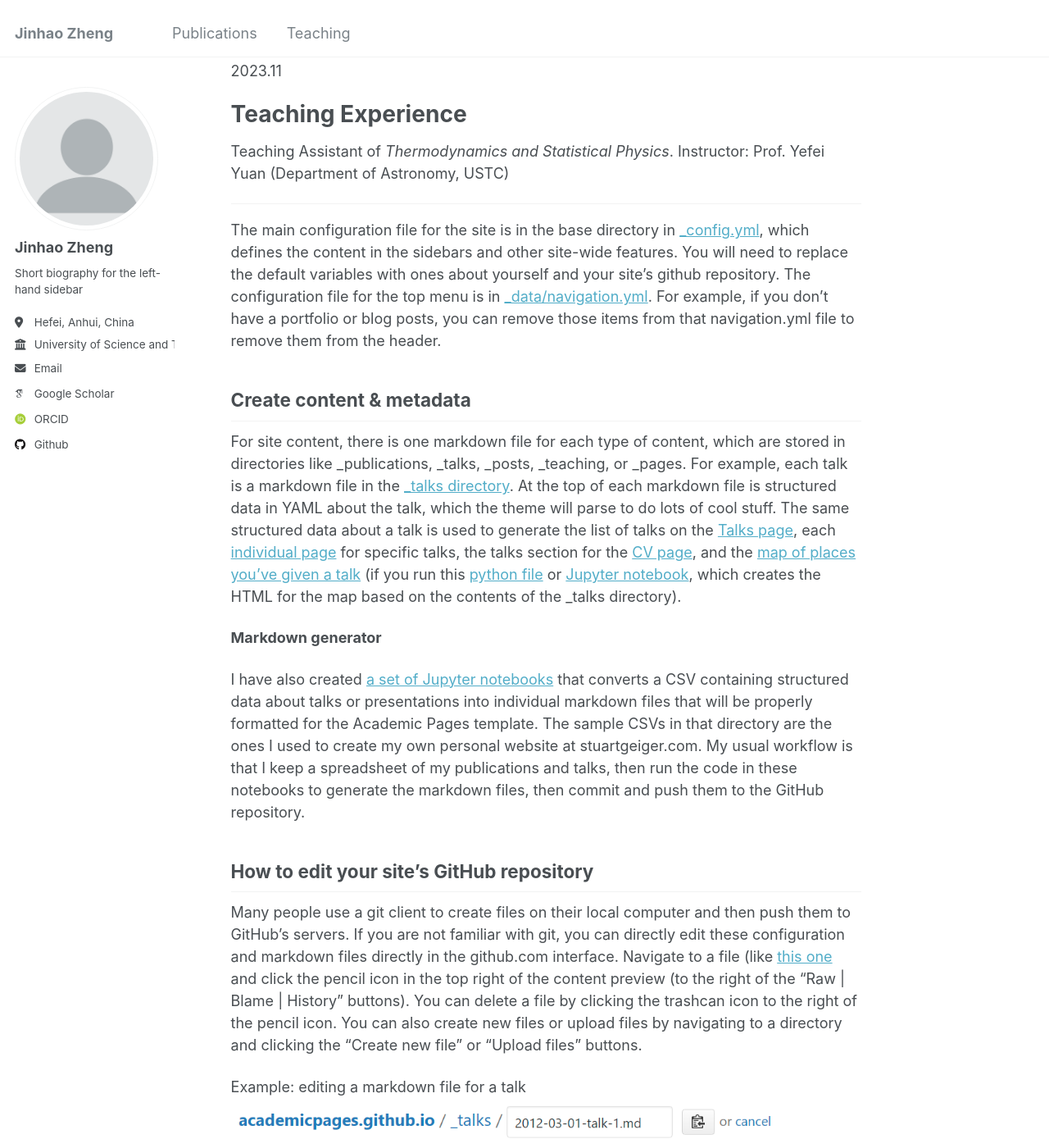
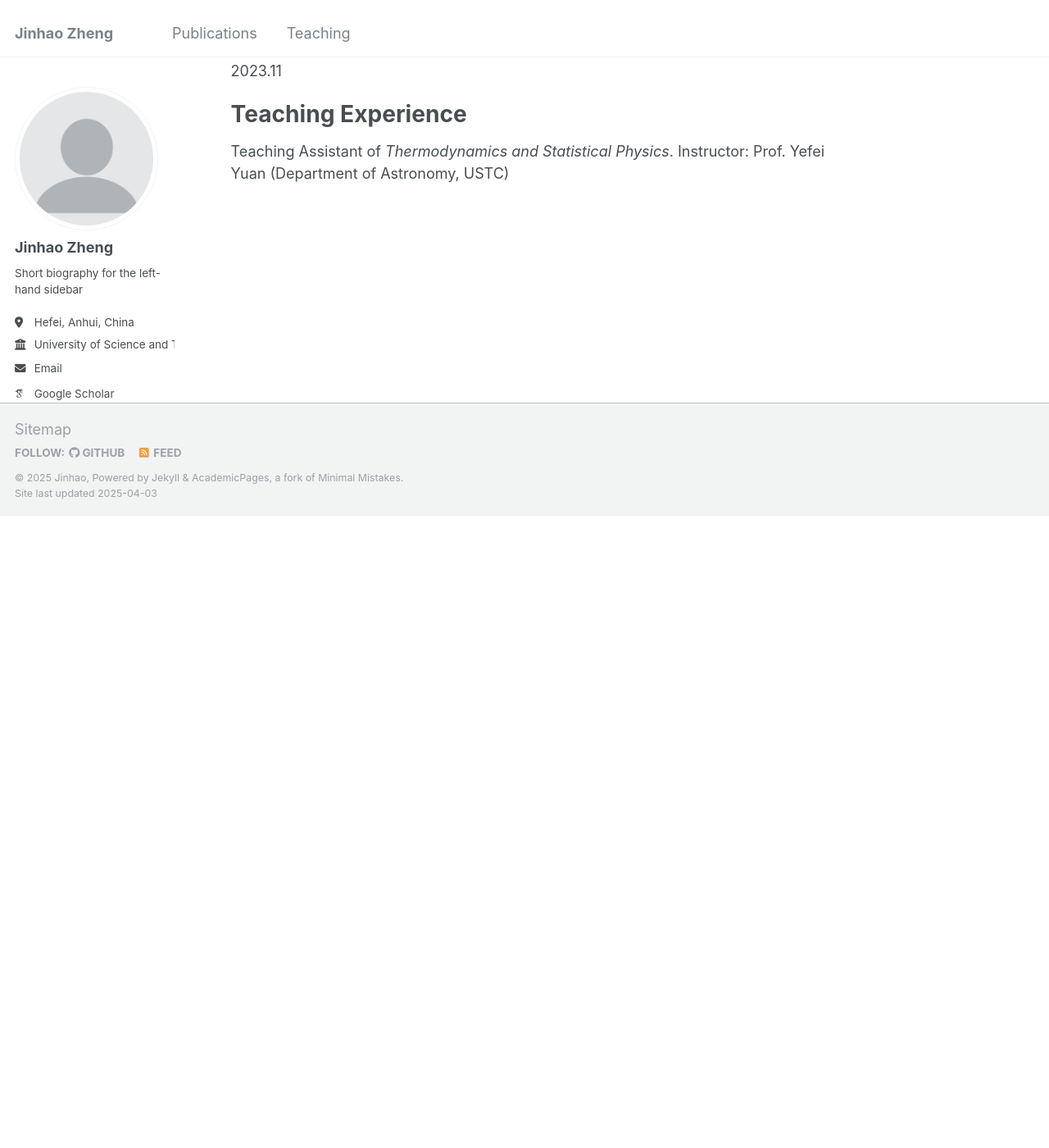
Before and after one commit to jinhaozheng04/jinhaozheng04.github.io, a Jekyll site: the page built from _pages/about.md, in a window 1280 px wide and 1400 px high, scrolled down 821 px. Shown: the whole window at 82% size. Built offline with Jekyll 4.4.1, drawn with Linux system fonts in a browser that asks for light colours; some web fonts are replaced; after the commit the page ends 1451 px from its top, so only the background shows below that; some of the changed text lies outside the part shown.

Commit message:
Update about.md

```diff
--- a/_pages/about.md
+++ b/_pages/about.md
@@ -17,9 +17,9 @@ Education Experience
 
 Publications
 ======
-1.	Zhi-Yuan Zhang\*, Yang Chen\*, Lan-Tian Feng$^\dagger$, **Jin-Hao Zheng**, Qin-Qin Wang, Bo-Yu Xu, Yu-Yang Ding, Xiao-Ye Xu, Guang-Can Guo, Xi-Feng Ren, Disorder-Induced Enhancement of Nonclassical Correlations in Reconfigurable Integrated Quantum Walks, submitted to Science Advance (2025)
+1.	Zhi-Yuan Zhang\*, Yang Chen\*, Lan-Tian Feng $^\dagger$ , **Jin-Hao Zheng**, Qin-Qin Wang, Bo-Yu Xu, Yu-Yang Ding, Xiao-Ye Xu, Guang-Can Guo, Xi-Feng Ren, Disorder-Induced Enhancement of Nonclassical Correlations in Reconfigurable Integrated Quantum Walks, submitted to Science Advance (2025)
 
-1. **Jin-Hao Zheng\***, Qin-Qin Wang\*, Lan-Tian Feng, Yu-Yang Ding, Xiao-Ye Xu$^\dagger$, Xi-Feng Ren, Chuan-Feng Li, and Guang-Can Guo, Global calibration of large-scale photonic integrated circuits, [Phys. Rev. Applied **22**, 054011](https://doi.org/10.1103/PhysRevApplied.22.054011) (2024)
+1. **Jin-Hao Zheng\***, Qin-Qin Wang\*, Lan-Tian Feng, Yu-Yang Ding, Xiao-Ye Xu $^\dagger$ , Xi-Feng Ren, Chuan-Feng Li, and Guang-Can Guo, Global calibration of large-scale photonic integrated circuits, [Phys. Rev. Applied **22**, 054011](https://doi.org/10.1103/PhysRevApplied.22.054011) (2024)
 
 <span class='anchor' id='-honors'></span>
 
@@ -36,26 +36,3 @@ Honors and Scholarships
 Teaching Experience
 ======
 Teaching Assistant of *Thermodynamics and Statistical Physics*. Instructor: Prof. Yefei Yuan (Department of Astronomy, USTC)
-
-------
-The main configuration file for the site is in the base directory in [_config.yml](https://github.com/academicpages/academicpages.github.io/blob/master/_config.yml), which defines the content in the sidebars and other site-wide features. You will need to replace the default variables with ones about yourself and your site's github repository. The configuration file for the top menu is in [_data/navigation.yml](https://github.com/academicpages/academicpages.github.io/blob/master/_data/navigation.yml). For example, if you don't have a portfolio or blog posts, you can remove those items from that navigation.yml file to remove them from the header.
-
-Create content & metadata
-------
-For site content, there is one markdown file for each type of content, which are stored in directories like _publications, _talks, _posts, _teaching, or _pages. For example, each talk is a markdown file in the [_talks directory](https://github.com/academicpages/academicpages.github.io/tree/master/_talks). At the top of each markdown file is structured data in YAML about the talk, which the theme will parse to do lots of cool stuff. The same structured data about a talk is used to generate the list of talks on the [Talks page](https://academicpages.github.io/talks), each [individual page](https://academicpages.github.io/talks/2012-03-01-talk-1) for specific talks, the talks section for the [CV page](https://academicpages.github.io/cv), and the [map of places you've given a talk](https://academicpages.github.io/talkmap.html) (if you run this [python file](https://github.com/academicpages/academicpages.github.io/blob/master/talkmap.py) or [Jupyter notebook](https://github.com/academicpages/academicpages.github.io/blob/master/talkmap.ipynb), which creates the HTML for the map based on the contents of the _talks directory).
-
-**Markdown generator**
-
-I have also created [a set of Jupyter notebooks](https://github.com/academicpages/academicpages.github.io/tree/master/markdown_generator
-) that converts a CSV containing structured data about talks or presentations into individual markdown files that will be properly formatted for the Academic Pages template. The sample CSVs in that directory are the ones I used to create my own personal website at stuartgeiger.com. My usual workflow is that I keep a spreadsheet of my publications and talks, then run the code in these notebooks to generate the markdown files, then commit and push them to the GitHub repository.
-
-How to edit your site's GitHub repository
-------
-Many people use a git client to create files on their local computer and then push them to GitHub's servers. If you are not familiar with git, you can directly edit these configuration and markdown files directly in the github.com interface. Navigate to a file (like [this one](https://github.com/academicpages/academicpages.github.io/blob/master/_talks/2012-03-01-talk-1.md) and click the pencil icon in the top right of the content preview (to the right of the "Raw | Blame | History" buttons). You can delete a file by clicking the trashcan icon to the right of the pencil icon. You can also create new files or upload files by navigating to a directory and clicking the "Create new file" or "Upload files" buttons.
-
-Example: editing a markdown file for a talk
-![Editing a markdown file for a talk](/images/editing-talk.png)
-
-For more info
-------
-More info about configuring Academic Pages can be found in [the guide](https://academicpages.github.io/markdown/). The [guides for the Minimal Mistakes theme](https://mmistakes.github.io/minimal-mistakes/docs/configuration/) (which this theme was forked from) might also be helpful.
```
